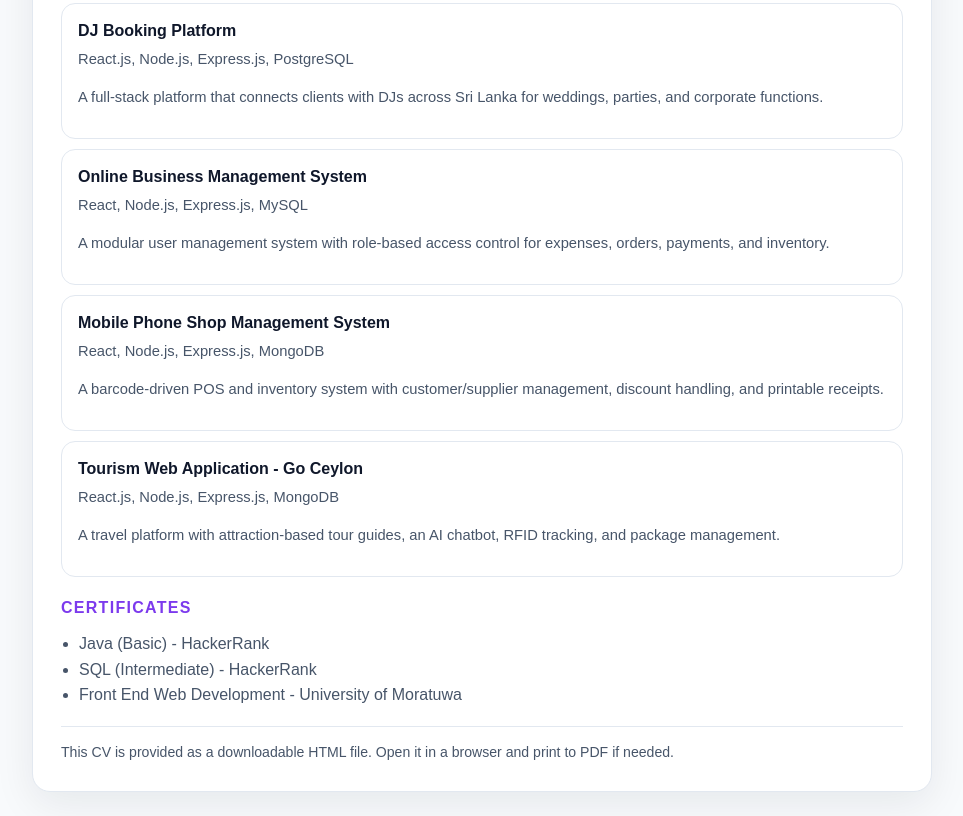
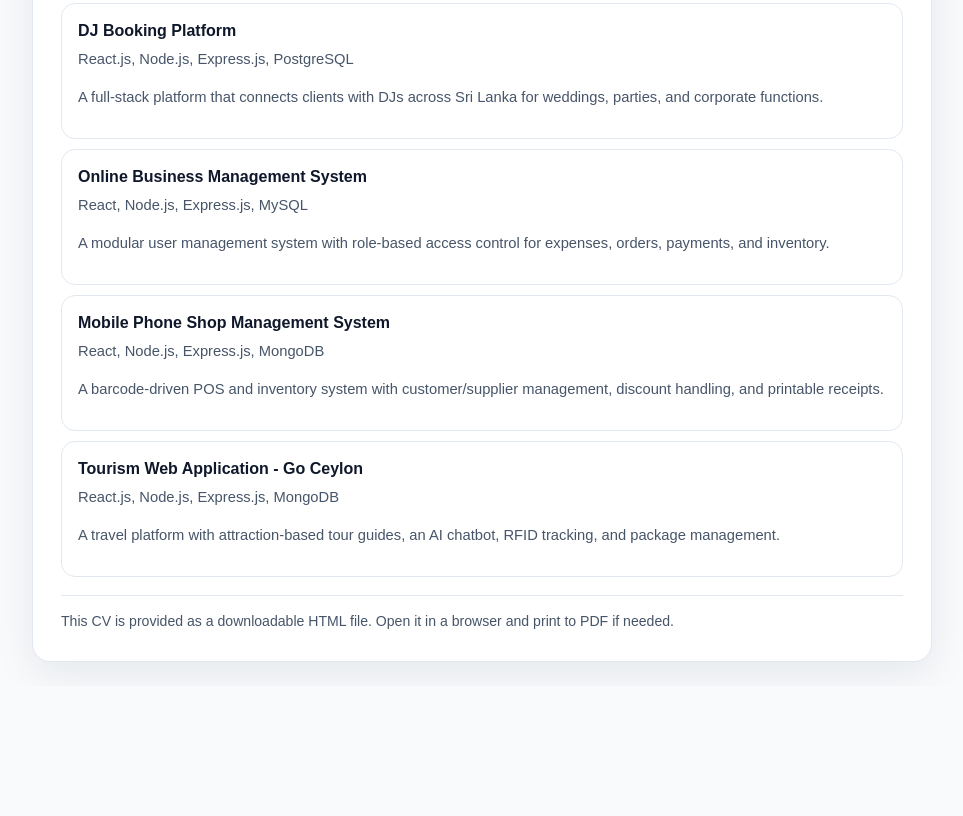
Before and after one commit to sureshsenakaa/sureshsenakaa.github.io, a plain HTML site: page Suresh_Senaka_CV.html in a window 1280 px wide. Shown: the part 1028-1844 px from the top of the page, without its empty margins (158-1121 px from the left). After the commit the page ends 1714 px from the top, so only its background shows below. Drawn offline with Linux system fonts and the light colour scheme.

Commit message:
Remove certificates from downloadable CV

```diff
--- a/Suresh_Senaka_CV.html
+++ b/Suresh_Senaka_CV.html
@@ -158,15 +158,6 @@
       </div>
     </section>
 
-    <section class="section">
-      <h2>Certificates</h2>
-      <ul>
-        <li>Java (Basic) - HackerRank</li>
-        <li>SQL (Intermediate) - HackerRank</li>
-        <li>Front End Web Development - University of Moratuwa</li>
-      </ul>
-    </section>
-
     <div class="footer-note">
       This CV is provided as a downloadable HTML file. Open it in a browser and print to PDF if needed.
     </div>
```
Also changed, not shown: index.html (+1 -1 lines).
